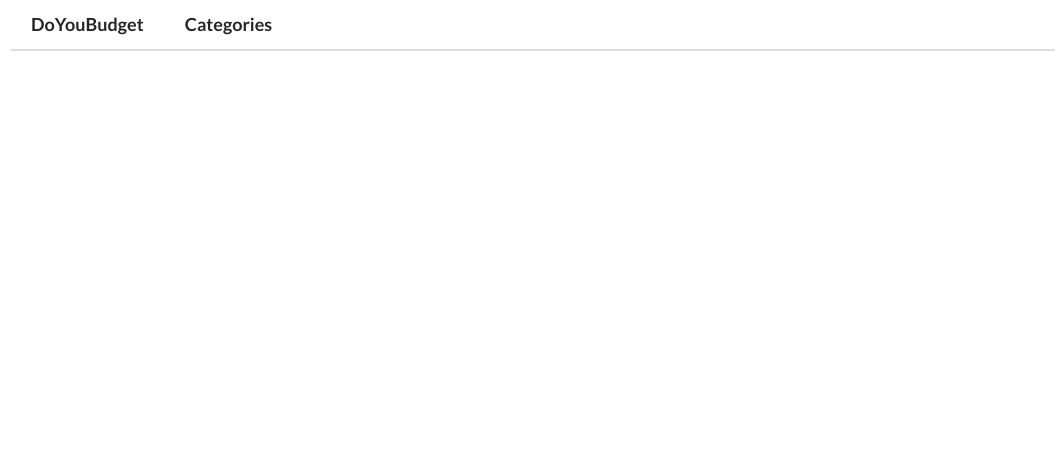
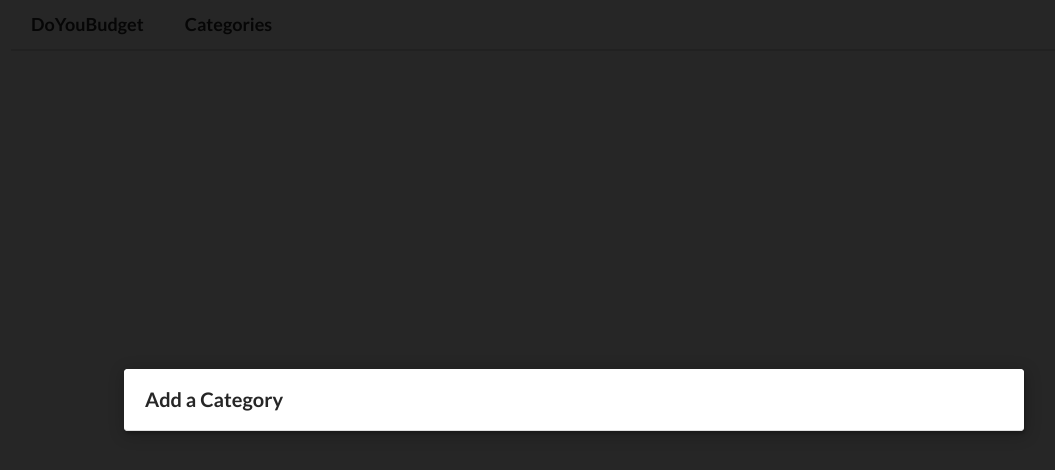
Before and after one commit to tling3/DoYouBudget-Client, a React (Create React App) app: page /addCategory in a window 1280 px wide. Shown: the top 470 px of the page, without its empty margins (66-1121 px from the left). Built offline with nearby package versions, Linux system fonts and the light colour scheme.

Commit message:
added modal component and add category modal

```diff
--- a/public/index.html
+++ b/public/index.html
@@ -34,6 +34,7 @@
   <body>
     <noscript>You need to enable JavaScript to run this app.</noscript>
     <div id="root"></div>
+    <div id="modal"></div>
     <!--
       This HTML file is a template.
       If you open it directly in the browser, you will see an empty page.
--- /dev/null
+++ b/src/Components/AddCategory/AddCategory.js
@@ -0,0 +1,24 @@
+import React from 'react'
+import Modal from '../../Shared/Modal'
+
+class AddCategories extends React.Component {
+
+
+    addCategories() {
+        return <div>
+            Add a Category
+        </div>
+    }
+
+    render() {
+        const thisRoute = '/categories'
+
+        return (
+            <Modal historyPush={thisRoute}>
+                {this.addCategories()}
+            </Modal>
+        );
+    }
+}
+
+export default AddCategories
--- a/src/Components/App.js
+++ b/src/Components/App.js
@@ -3,6 +3,7 @@ import { Router, Route } from "react-router-dom";
 import history from "../History";
 import PageOne from "./PageOne";
 import Categories from "./Categories/Categories";
+import AddCategory from "./AddCategory/AddCategory";
 import Header from "../Shared/Header";
 
 const App = () => {
@@ -13,6 +14,7 @@ const App = () => {
           <Header />
           <Route path="/" exact component={PageOne}></Route>
           <Route path="/categories" exact component={Categories}></Route>
+          <Route path="/addCategory" exact component={AddCategory}></Route>
         </div>
       </Router>
     </div>
--- a/src/Components/Categories/Categories.js
+++ b/src/Components/Categories/Categories.js
@@ -2,6 +2,7 @@ import React from "react";
 import { connect } from "react-redux";
 import { getCategories } from "../../Actions/index";
 import Utility from "../../Shared/Utility/Utility";
+import { Link } from 'react-router-dom'
 import "./Categories.css";
 
 class Categories extends React.Component {
@@ -71,9 +72,9 @@ class Categories extends React.Component {
         </table>
         <div className="ui hidden divider"></div>
         <form className="ui form" onSubmit={this.onSubmit}>
-          <button type="button" className="medium ui button">
+          <Link to='/addCategory' className="medium ui basic button">
             Add Category
-          </button>
+          </Link>
         </form>
       </div>
     );
--- /dev/null
+++ b/src/Shared/Modal.js
@@ -0,0 +1,20 @@
+import React from 'react'
+import ReactDOM from 'react-dom'
+import history from '../History'
+
+const Modal = props => {
+    return ReactDOM.createPortal(
+        <div onClick={() => history.push(props.historyPush)} className='ui dimmer modals visible active'>
+            <div onClick={e => e.stopPropagation()} className='ui standard modal visible active'>
+                <div className='header'>
+                    <div className='scrolling content'>
+                        {props.children}
+                    </div>
+                    {/* <div className='actions'></div> */}
+                </div>
+            </div>
+        </div>,
+        document.querySelector('#modal'))
+}
+
+export default Modal
```
Also changed, not shown: src/Components/AddCategory/AddCategory.css (added).
